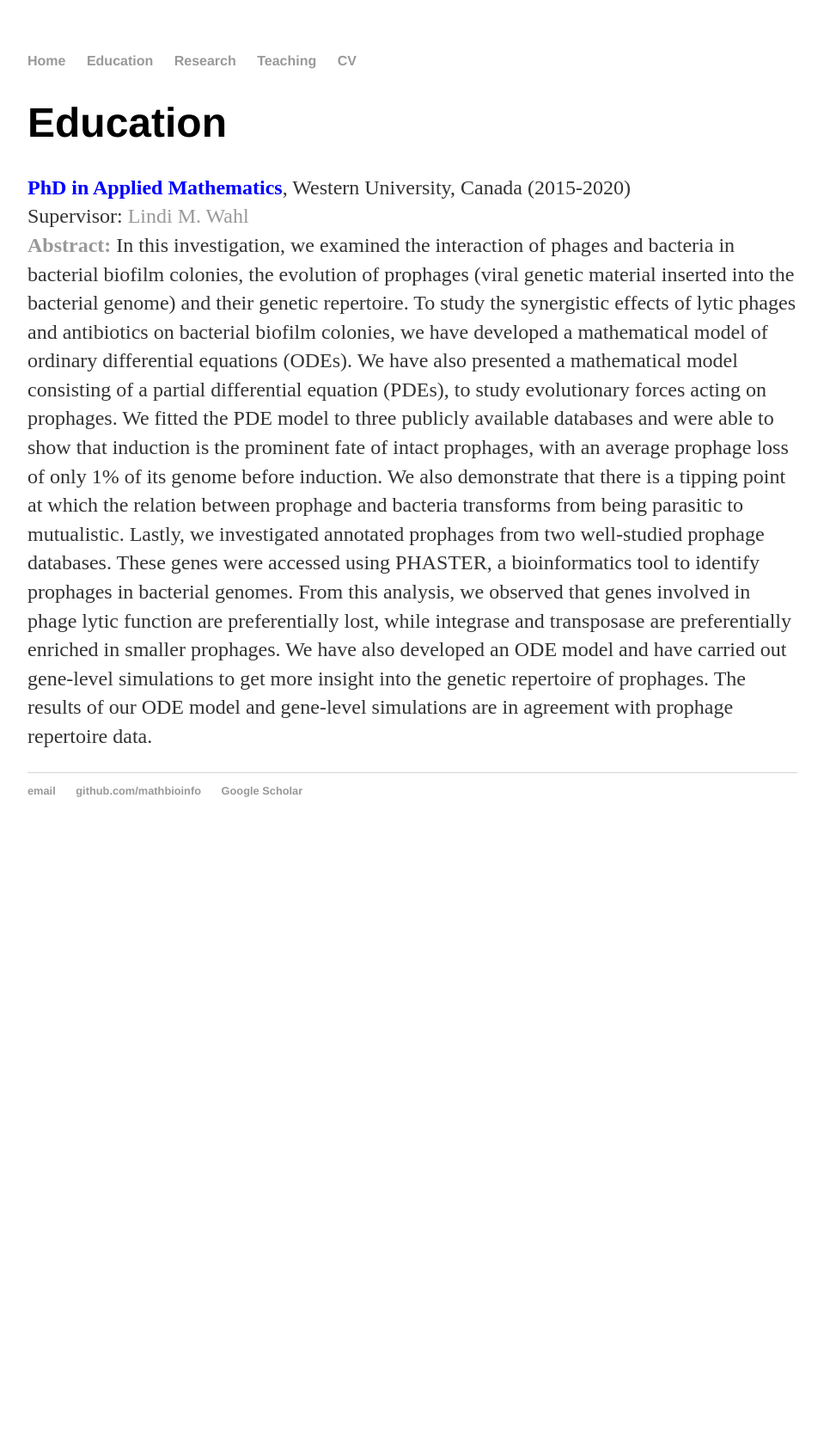
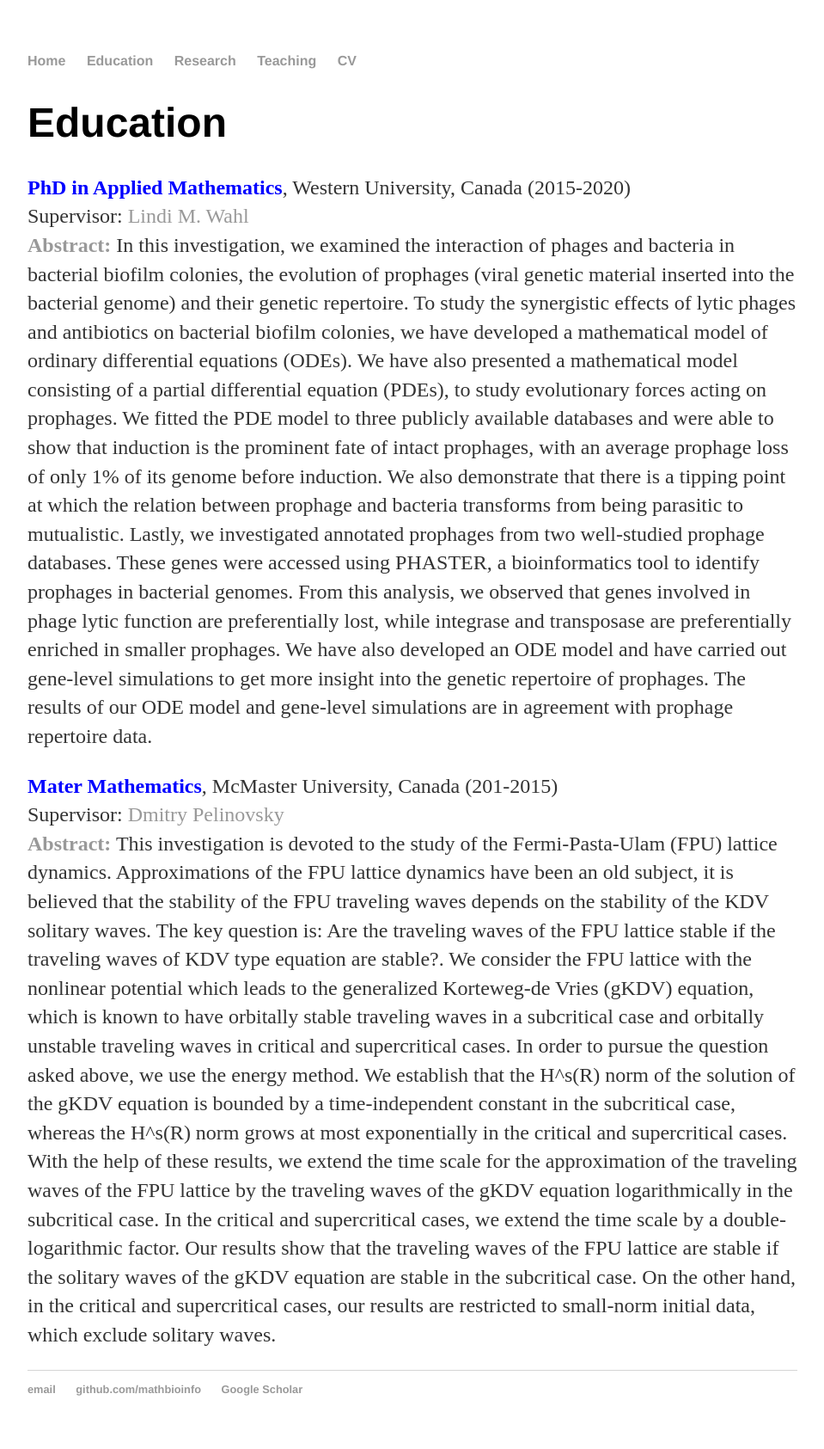
Before and after one commit to MathBioInfo/amjadkhan, a Jekyll site: the page built from Education/index.html, in a window 1280 px wide. Shown: the whole page at 86% size, without its empty margins (160-1119 px from the left). Built offline with Jekyll 4.4.1, drawn with Linux system fonts in a browser that asks for light colours; before the commit the page ends 989 px from its top, so only the background shows below that.

Commit message:
Update index.html

```diff
--- a/Education/index.html
+++ b/Education/index.html
@@ -24,5 +24,23 @@ title: About my education
 				out gene-level simulations to get more insight into the genetic repertoire of prophages. The results of our ODE model
 				and gene-level simulations are in agreement with prophage repertoire data.<p>
 
+			<p><b style="color:blue;"> Mater Mathematics</b>,  McMaster University, Canada (201-2015)
+                              <br>Supervisor: <a  href="https://dmpeli.math.mcmaster.ca//">Dmitry Pelinovsky</a>
+			        <br><b><a  href="https://macsphere.mcmaster.ca/handle/11375/17274">Abstract:</a></b>
+                                This investigation is devoted to the study of the Fermi-Pasta-Ulam (FPU) lattice dynamics. Approximations of the FPU lattice
+				dynamics have been an old subject, it is believed that the stability of the FPU traveling waves depends on the stability of
+				the KDV solitary waves. The key question is: Are the traveling waves of the FPU lattice stable if the traveling waves of KDV
+				type equation are stable?. We consider the FPU lattice with the nonlinear potential which leads to the generalized Korteweg-de
+				Vries (gKDV) equation, which is known to have orbitally stable traveling waves in a subcritical case and orbitally unstable
+				traveling waves in critical and supercritical cases. In order to pursue the question asked above, we use the energy method. We
+				establish that the H^s(R) norm of the solution of the gKDV equation is bounded by a time-independent constant in the subcritical
+				case, whereas the H^s(R) norm grows at most exponentially in the critical and supercritical cases. With the help of these results,
+				we extend the time scale for the approximation of the traveling waves of the FPU lattice by the traveling waves of the gKDV equation
+				logarithmically in the subcritical case. In the critical and supercritical cases, we extend the time scale by a double-logarithmic
+				factor. Our results show that the traveling waves of the FPU lattice are stable if the solitary waves of the gKDV equation are stable
+				in the subcritical case. On the other hand, in the critical and supercritical cases, our results are restricted to small-norm initial
+				data, which exclude solitary waves.<p>
+
+
 
 		</div>
```
